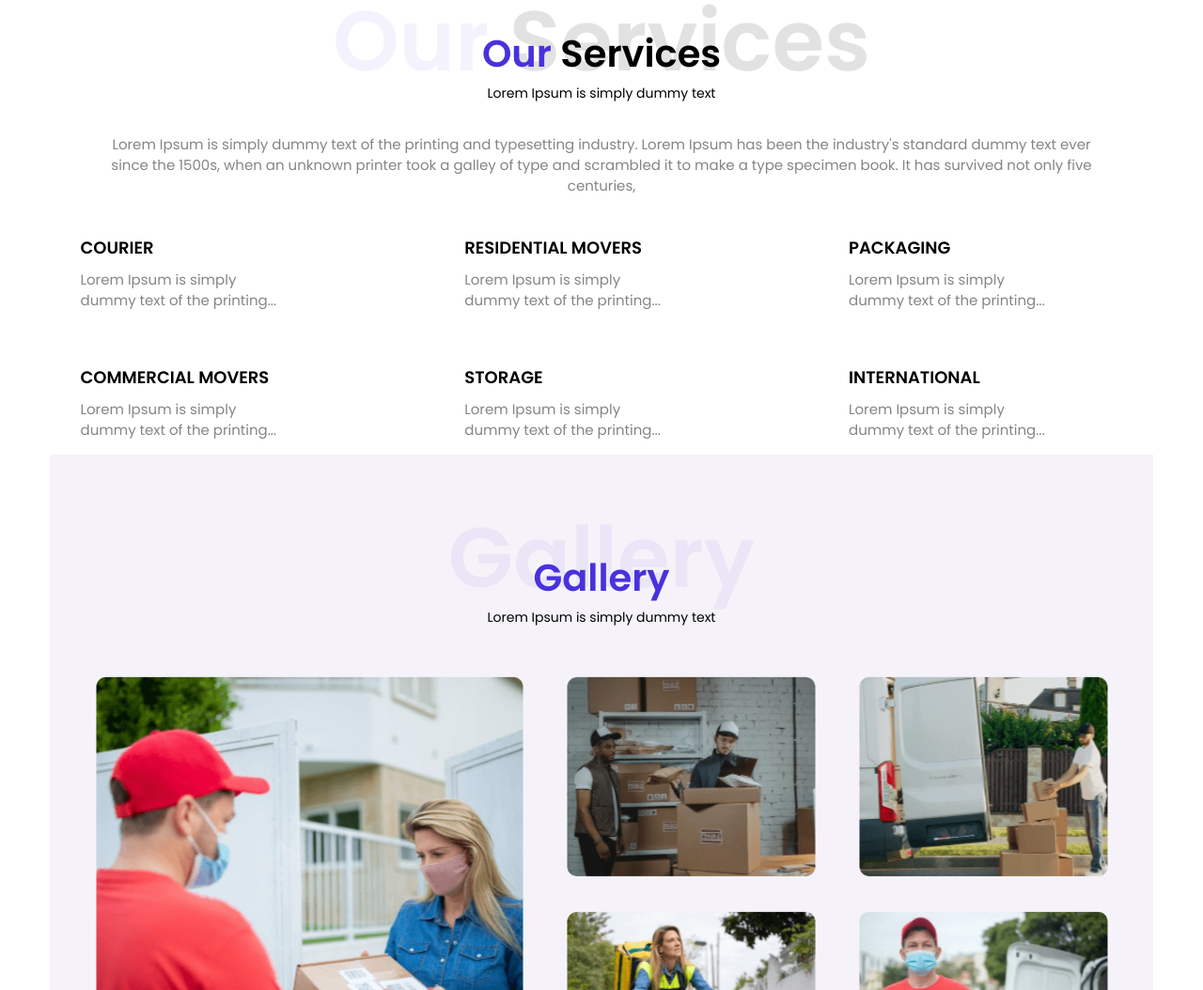
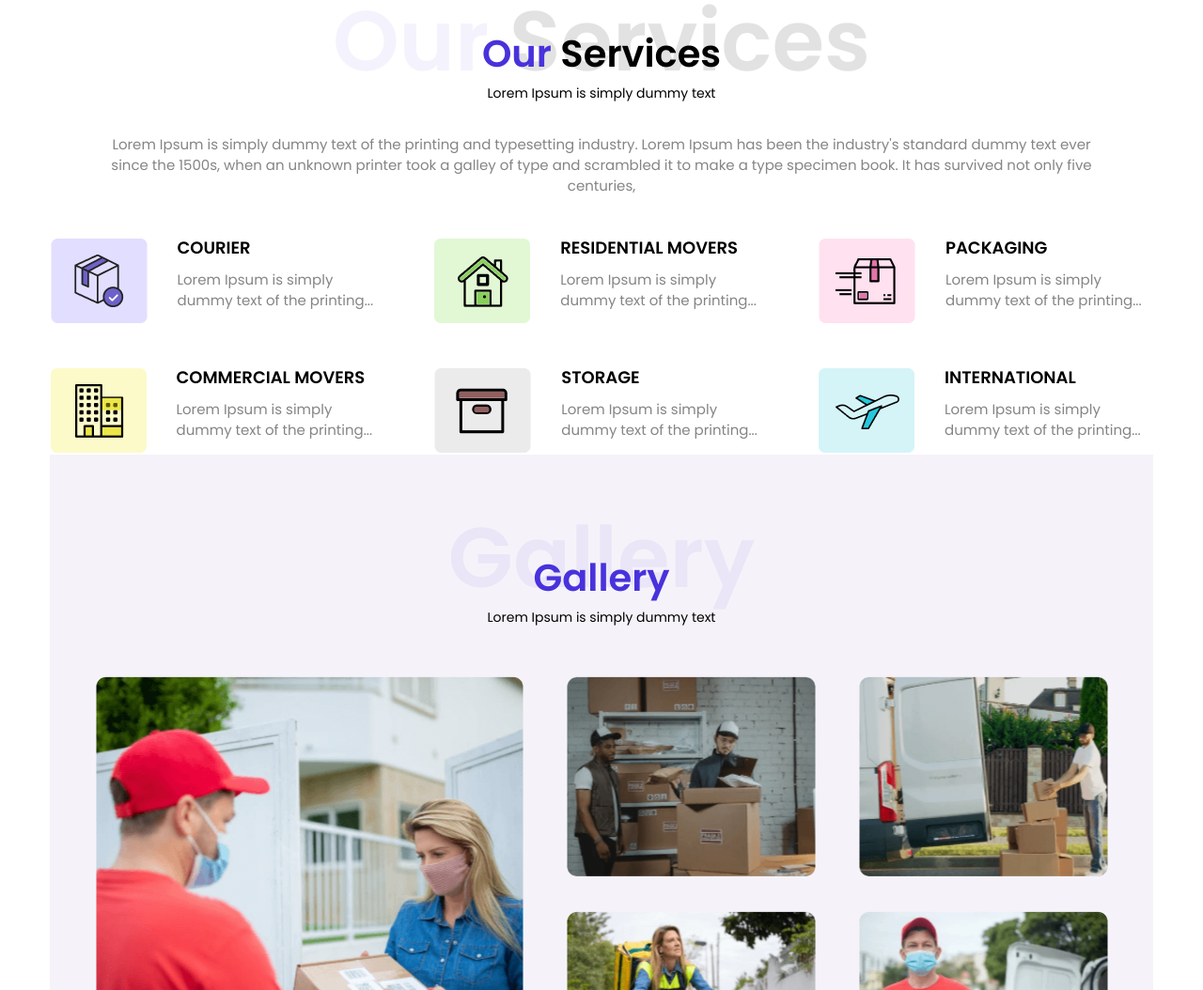
Before and after one commit to Spasite/FastDelivery, a plain HTML site: page index.html in a window 1280 px wide. Shown: the part 1113-2167 px from the top of the page at 94% size. Drawn offline with Linux system fonts and the light colour scheme; the site is published under a folder, as on GitHub Pages, so addresses that start at the root find nothing.

Commit message:
Update index.html

```diff
--- a/index.html
+++ b/index.html
@@ -84,7 +84,7 @@
          <p class="par_style serv serv__description">Lorem Ipsum is simply dummy text of the printing and typesetting industry. Lorem Ipsum has been the industry's standard dummy text ever <br> since the 1500s, when an unknown printer took a galley of type and scrambled it to make a type specimen book. It has survived not only five <br> centuries,</p>
          <div class="service_advantages">
             <div class="service_block">
-               <img class="serv1" src="/img/serv1.png" alt="">
+               <img class="serv1" src="img/serv1.png" alt="">
                <div class="service_par">
                    <p class="serv_name">COURIER</p>
                <p class="par_style serv">Lorem Ipsum is simply <br>
@@ -92,14 +92,14 @@
                </div>
             </div>
             <div class="service_block">
-               <img src="/img/serv2.png" alt="">
+               <img src="img/serv2.png" alt="">
                <div class="service_par"><p class="serv_name">RESIDENTIAL MOVERS</p>
                <p class="par_style serv">Lorem Ipsum is
                   simply  <br>dummy text of the printing...</p></div>
 
             </div>
             <div class="service_block">
-               <img src="/img/serv3.png" alt="">
+               <img src="img/serv3.png" alt="">
                <div class="service_par">
                   <p class="serv_name">PACKAGING</p>
                <p class="par_style serv">Lorem Ipsum is simply <br>
@@ -107,7 +107,7 @@
                </div>
             </div>
             <div class="service_block">
-               <img src="/img/serv4.png" alt="">
+               <img src="img/serv4.png" alt="">
                <div class="service_par">
                    <p class="serv_name">COMMERCIAL MOVERS</p>
                <p class="par_style serv">Lorem Ipsum is simply <br>
@@ -115,7 +115,7 @@
                </div>
             </div>
             <div class="service_block">
-               <img src="/img/serv5.png" alt="">
+               <img src="img/serv5.png" alt="">
                <div class="service_par">
                   <p class="serv_name">STORAGE</p>
                <p class="par_style serv">Lorem Ipsum is simply <br>
@@ -123,7 +123,7 @@
                </div>
             </div>
             <div class="service_block">
-               <img src="/img/serv6.png" alt="">
+               <img src="img/serv6.png" alt="">
                <div class="service_par">
                   <p class="serv_name">INTERNATIONAL</p>
                <p class="par_style serv ">Lorem Ipsum is simply <br>
```
